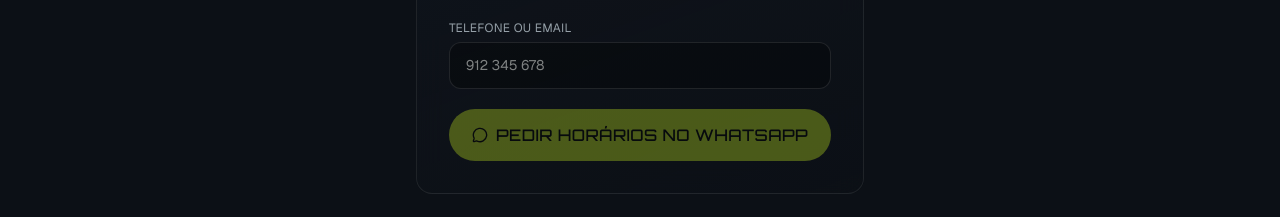
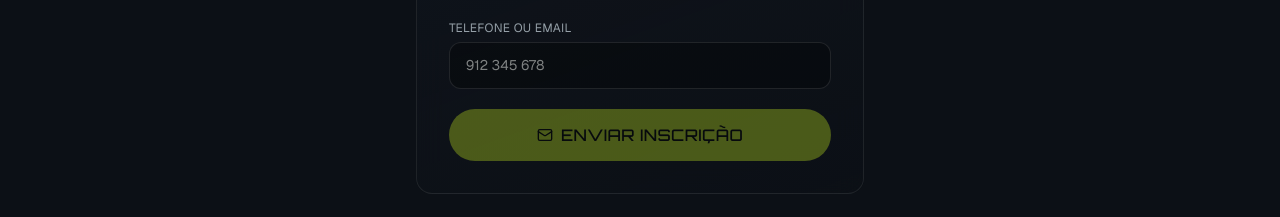
Before and after one commit to blokoWEB/blokoWEB, a Next.js app: page /academia in a window 1280 px wide. Shown: the part 2160-2377 px from the top of the page. Built offline with nearby package versions, Linux system fonts and the light colour scheme; no server answers.

Commit message:
Muda inscrição da Academia de WhatsApp para email (geral@bloko.com.pt)
Co-Authored-By: Claude Sonnet 5 <noreply@anthropic.com>

```diff
--- a/src/components/AcademiaLevelPicker.tsx
+++ b/src/components/AcademiaLevelPicker.tsx
@@ -1,7 +1,7 @@
 "use client";
 
 import { useState } from "react";
-import { MessageCircle } from "lucide-react";
+import { Mail } from "lucide-react";
 import { site } from "@/lib/site-data";
 
 const levels = ["Iniciação", "Intermédio", "Avançado"];
@@ -13,8 +13,11 @@ export default function AcademiaLevelPicker() {
 
   function handleSubmit(e: React.FormEvent) {
     e.preventDefault();
-    const message = `Olá! Quero inscrever-me na Academia BLOKO.\n\nNome: ${name}\nContacto: ${contact}\nNível: ${level}`;
-    window.open(`${site.whatsappUrl}?text=${encodeURIComponent(message)}`, "_blank", "noopener,noreferrer");
+    const subject = `Inscrição Academia — ${name}`;
+    const body = `Nível: ${level}\nNome: ${name}\nContacto: ${contact}`;
+    window.location.href = `mailto:${site.email}?subject=${encodeURIComponent(
+      subject
+    )}&body=${encodeURIComponent(body)}`;
   }
 
   return (
@@ -72,7 +75,7 @@ export default function AcademiaLevelPicker() {
         disabled={!level}
         className="w-full inline-flex items-center justify-center gap-2 font-display uppercase tracking-wide py-3.5 rounded-full bg-[var(--color-lime)] text-black hover:bg-[var(--color-lime-soft)] transition-colors disabled:opacity-40 disabled:cursor-not-allowed"
       >
-        <MessageCircle size={16} /> Pedir horários no WhatsApp
+        <Mail size={16} /> Enviar Inscrição
       </button>
     </form>
   );
```
